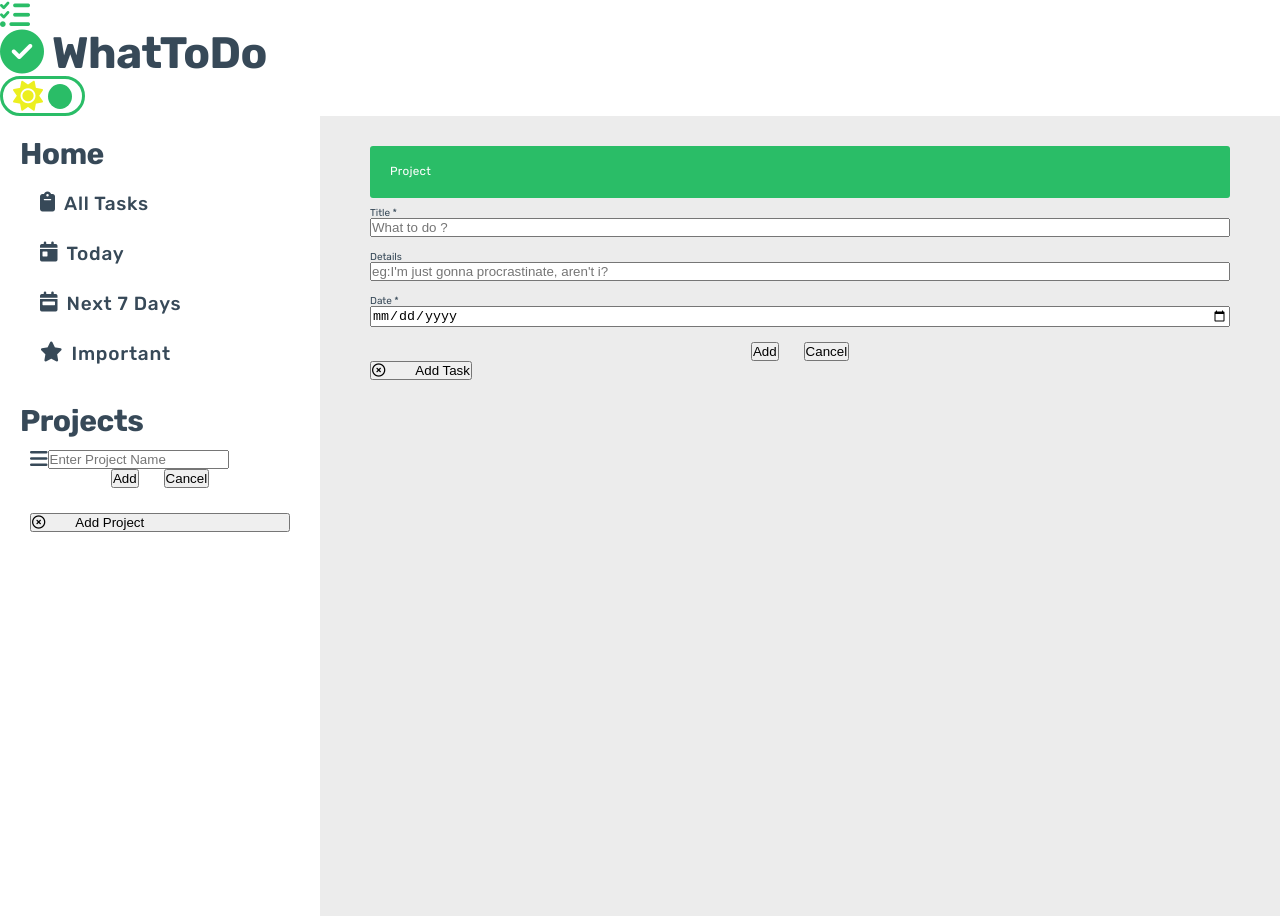
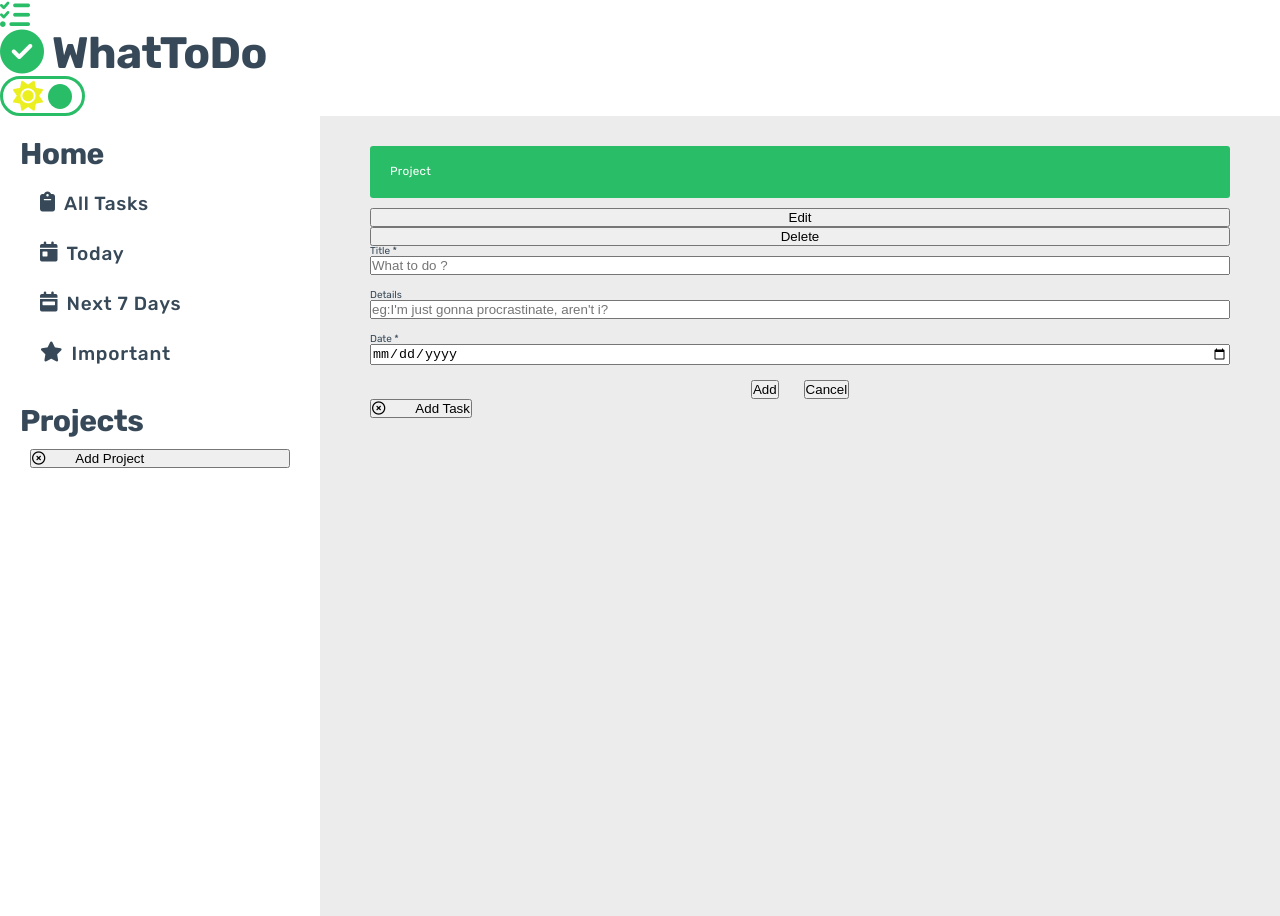
Before and after one commit to Gliga2002/to-do, a plain HTML site: page index.html in a window 1280 px wide. Drawn offline with Linux system fonts and the light colour scheme.

Commit message:
Finish project logic (without refactorin)

```diff
--- a/index.html
+++ b/index.html
@@ -78,7 +78,7 @@
 
 
        <!-- OVO IDE U JS -->
-       <form class="project-form add-project hidden">
+       <!-- <form class="project-form add-project hidden">
         <div class="project-form-input-box flex flex--center-v margin-bottom--es">
           <i class="fa-solid fa-bars fa-2x"></i>
           <input type="text" name='projectName' placeholder="Enter Project Name" class="input-box-input margin-left--es"/>
@@ -87,7 +87,7 @@
           <button class="btn btn--add">Add</button>
           <button class="btn btn--cancel">Cancel</button>
         </div>
-       </form>
+       </form>  -->
 
 
        <button class="add-project-btn flex flex--center-v">
@@ -109,7 +109,14 @@
           <ul class="tasks-items margin-left--sm ">
             <!-- OVO CES U JS, SAMO POKAZNO OVDE -->
 
+
+
           </ul>
+
+          <div class="pop-up pop-up--edit flex flex--column hidden">
+            <button class="pop-up-btn">Edit</button>
+            <button class="pop-up-btn">Delete</button>
+            </div>
 
           <!-- OVO IDE U JS -->
           <form class="tasks-form flex flex--column gap--sm margin-top--sm hidden">
```
